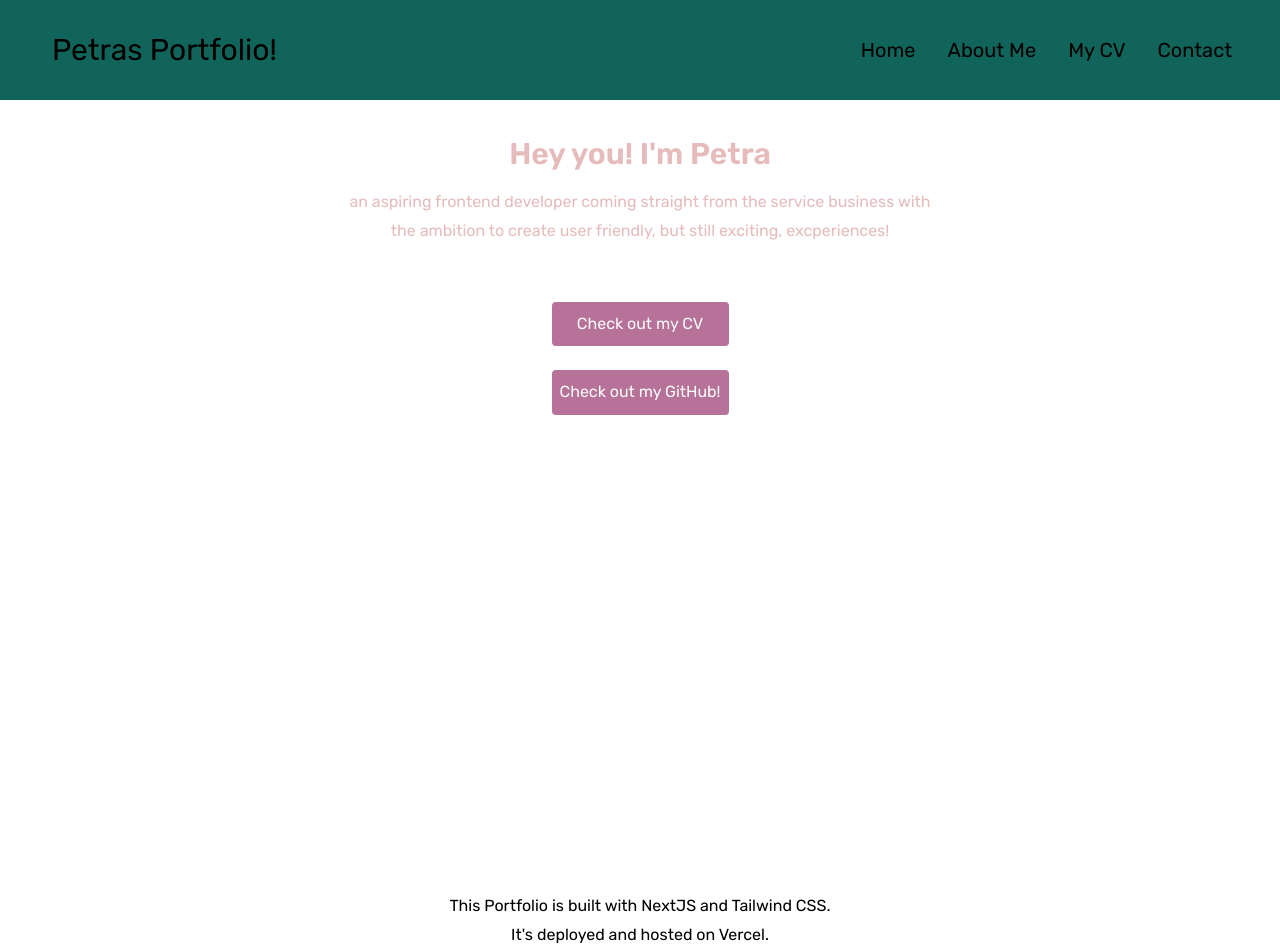
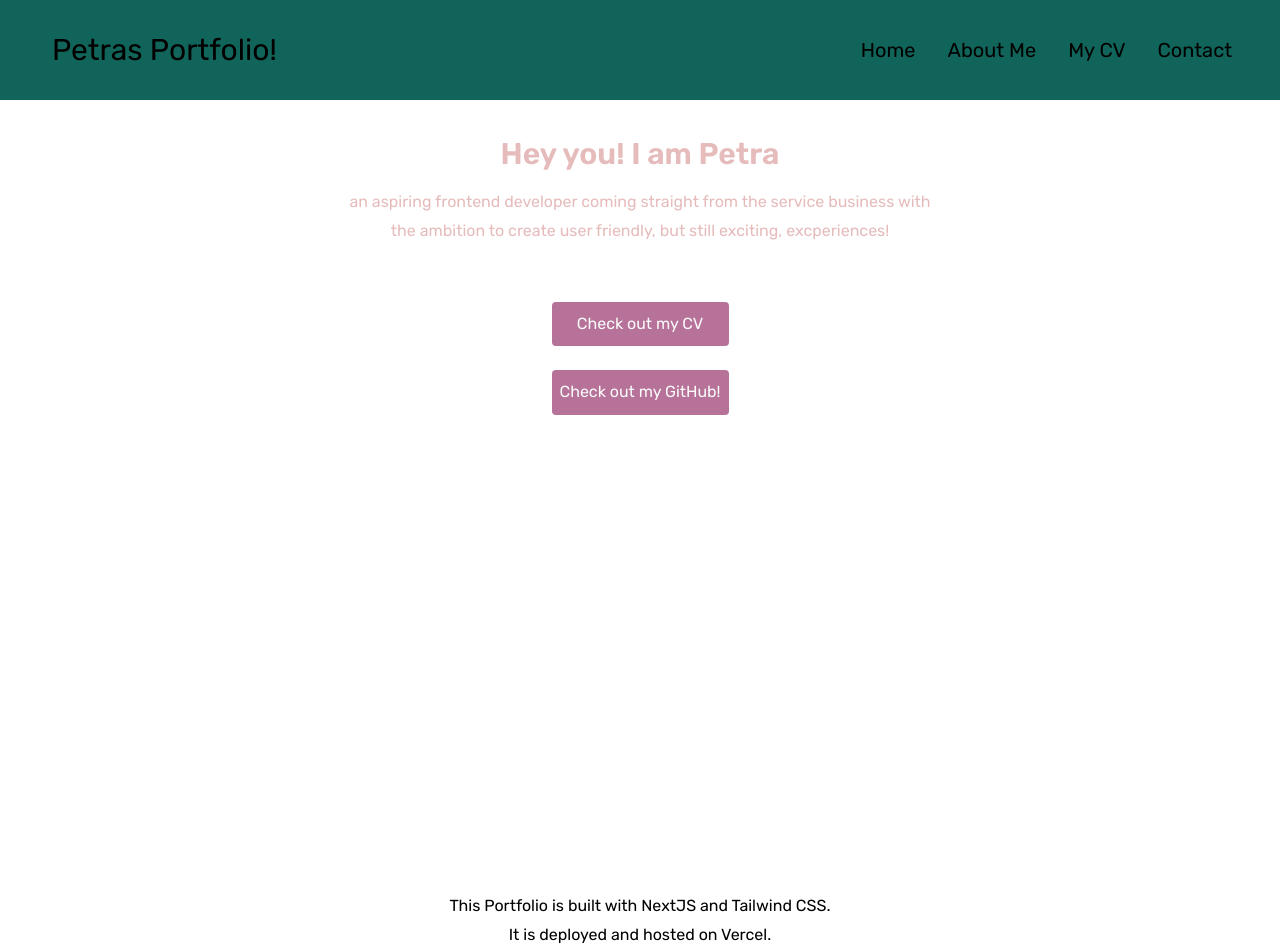
Before and after one commit to Petra-Johansson/portfolio, a Next.js app: page / in a window 1280 px wide. Shown: the top 952 px of the page. Built offline with nearby package versions, Linux system fonts and the light colour scheme.

Commit message:
small changes.

```diff
--- a/components/footer.jsx
+++ b/components/footer.jsx
@@ -6,7 +6,7 @@ export default function Footer() {
       <>
         <footer className="sticky top-[90vh] flex flex-col items-center w-full p-3">
         <p>This Portfolio is built with NextJS and Tailwind CSS. </p>
-        <p>It's deployed and hosted on Vercel.</p>
+        <p>It is deployed and hosted on Vercel.</p>
 
      </footer>
     </>
--- a/components/hero.jsx
+++ b/components/hero.jsx
@@ -4,7 +4,7 @@ import Link from "next/link";
 export default function Hero() {
   return (
     <div className="flex flex-col items-center justify-center w-50 p-10 mt-20 ">
-      <h2 className="text-3xl my-4 font-bold">Hey you! I'm Petra</h2>
+      <h2 className="text-3xl my-4 font-bold">Hey you! I am Petra</h2>
       <p className="sm:max-w-[60ch] text-center mb-7">
         an aspiring frontend developer coming straight from the service business
         with the ambition to create user friendly, but still exciting,
--- a/components/v2.contactform.jsx
+++ b/components/v2.contactform.jsx
@@ -8,7 +8,7 @@ export default function V2ContactForm() {
   return sent ? (
     <div className="text-2xl text-purple max-w-[35ch]">
     <p className="mb-10">Thank you for your message. I will get back to you asap!</p>
-    <p>While you wait, you can always take a look at my GitHub or play this little quiz I created, all with questions about myself!</p>
+    <p>While you wait, you can always take a look at my GitHub or play this little quiz I created with only questions about myself!</p>
     </div>
   ) : (
     <>
```
